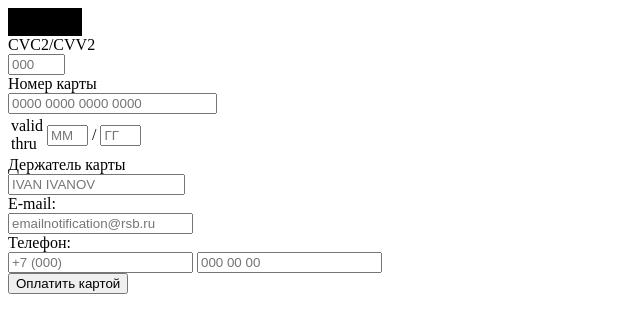
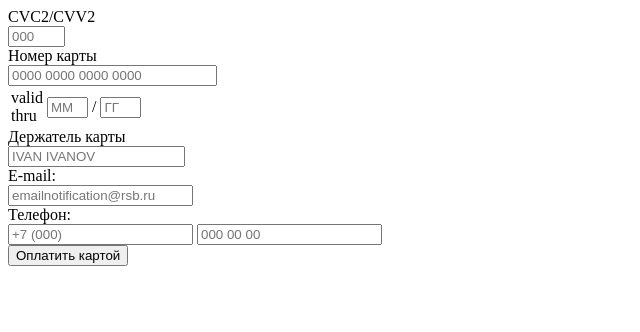
Before and after one commit to bekkii48/test-sites, a plain HTML site: page Acquiring_RSB.html in a window 1280 px wide. Shown: the whole page, without its empty margins (0-640 px from the left). Drawn offline with Linux system fonts and the light colour scheme.

Commit message:
Update Acquiring_RSB.html

```diff
--- a/Acquiring_RSB.html
+++ b/Acquiring_RSB.html
@@ -9,11 +9,6 @@
 <body>
 <form action="/test-sites/success.html">
 <div class="cardinput">
-    <div class="buttons">
-        <div id="yandex-pay-button"><button id="yandexpay-button-1" type="button" aria-label="Yandex Pay" class="ya-pay-button ya-pay-button_type_pay ya-pay-button_theme_black ya-pay-button_width_auto ya-pay-button_theme-type_dark" style="overflow: hidden !important; flex: 1 0 auto !important; box-sizing: border-box !important; cursor: pointer !important; user-select: none !important; border-width: 1px !important; border-style: solid !important; background: url(&quot;https://pay.yandex.ru/web/sdk/v1/_/yapay-simple-white-red.1b5d5a1b.svg&quot;) center center / contain no-repeat content-box border-box rgb(0, 0, 0) !important; transition: opacity 150ms linear 0s, filter 150ms linear 0s, background-color 150ms linear 0s !important; transform: translate3d(0px, 0px, 0px) !important; padding: 13px 36px;"></button></div>
-    </div>
-    <div id="sbp-button">
-    </div>
     <div class="cardright">
         <div class="cardright-line"></div>
         <div class="font_10 block_mr_17">CVC2/CVV2</div>
```
